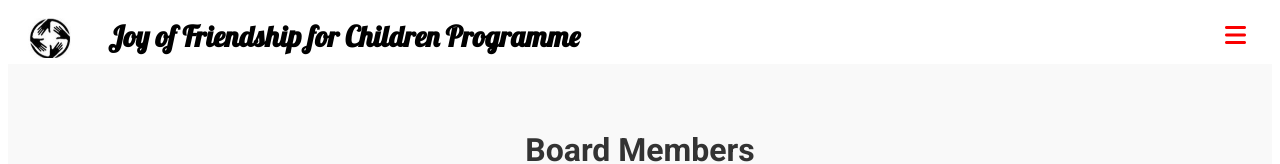
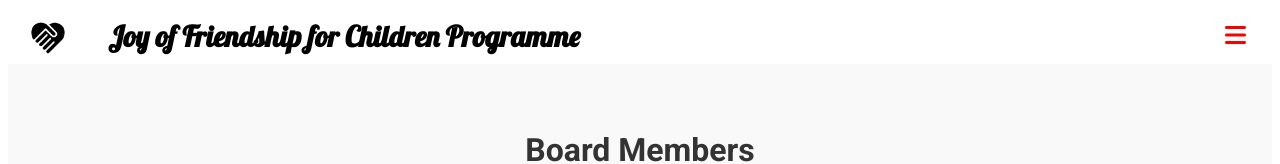
Before and after one commit to BradRobin/JoyousHands, a website: page views/about.html in a window 1280 px wide. Shown: the top 164 px of the page. Drawn offline with Linux system fonts and the light colour scheme.

Commit message:
new logo update

```diff
--- a/views/about.html
+++ b/views/about.html
@@ -13,7 +13,7 @@
 
     <header>
         <div class="logo-container">
-            <a href="../views/index.html"><img src="../public/images/Logo4.jpg" alt="Logo" class="logo"></a>
+            <a href="../views/index.html"><img src="../public/images/logo.png" alt="Logo" class="logo"></a>
         </div>
         <div class="header-content">
             <h1>Joy of Friendship for Children Programme</h1>
```
Also changed, not shown: views/index.html (+1 -1 lines), views/ourwork.html (+1 -1 lines), public/images/LogoJ.jpg (renamed from public/images/Logo4.jpg), public/images/logo.png (added).
